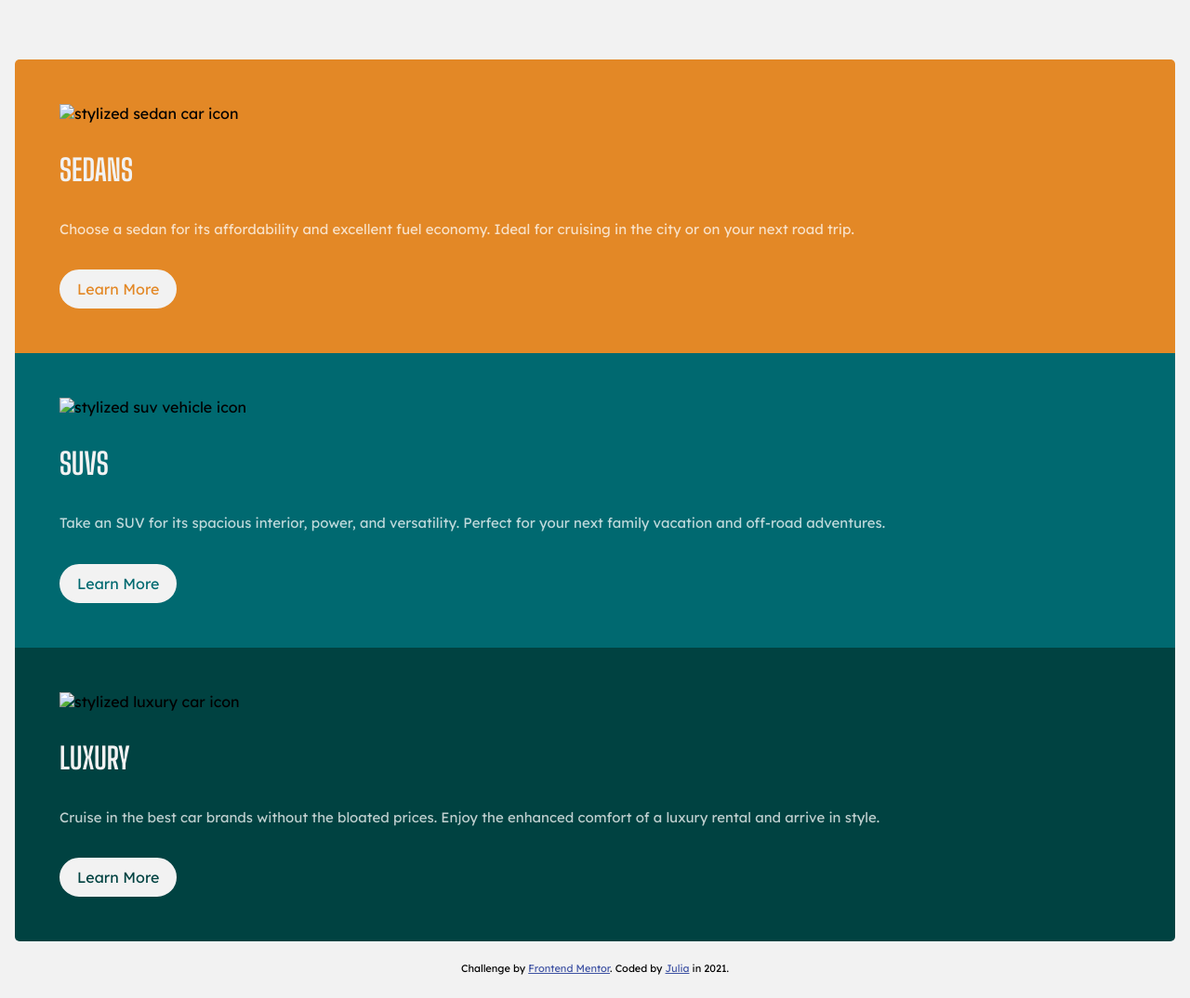
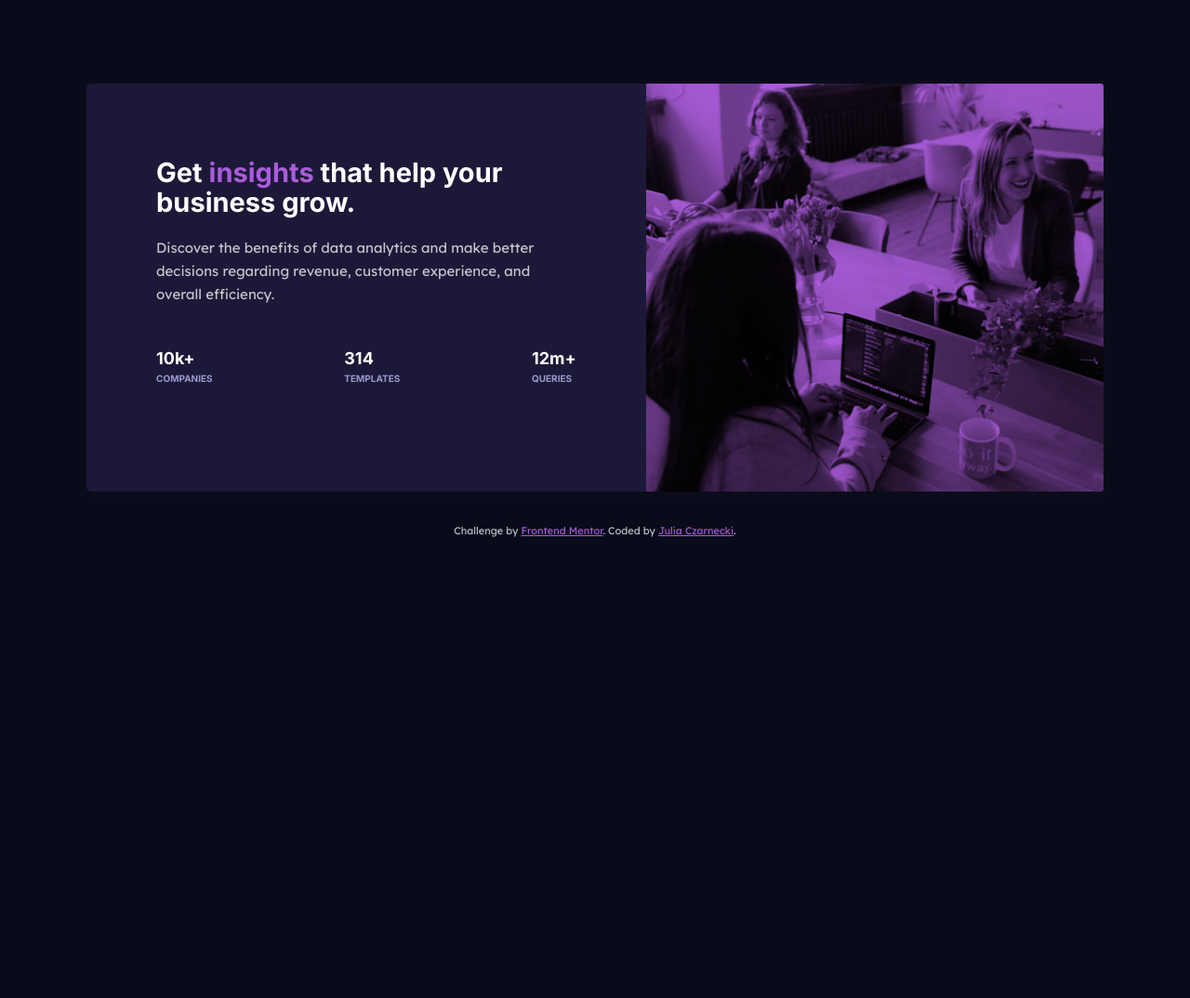
Before and after one commit to ninjulia/FEM_Stats-Preview-Card, a plain HTML site: page index.html in a window 1280 px wide. Shown: the whole page at 93% size. After the commit the page ends 800 px from the top, so only its background shows below. Drawn offline with Linux system fonts and the light colour scheme.

Commit message:
Add files via upload

```diff
--- a/index.html
+++ b/index.html
@@ -8,50 +8,39 @@
 
   <link rel="icon" type="image/png" sizes="32x32" href="./images/favicon-32x32.png">
 
-  <title>Frontend Mentor | 3-column preview card component</title>
-
   <link rel="preconnect" href="https://fonts.googleapis.com">
   <link rel="preconnect" href="https://fonts.gstatic.com" crossorigin>
-  <link href="https://fonts.googleapis.com/css2?family=Big+Shoulders+Display:wght@700&family=Lexend+Deca&display=swap"
-    rel="stylesheet">
+  <link href="https://fonts.googleapis.com/css2?family=Lexend+Deca&display=swap" rel="stylesheet">
+  <link href="https://fonts.googleapis.com/css2?family=Inter:wght@400;700&display=swap" rel="stylesheet">
 
-  <link href="./styles.css" rel="stylesheet">
+  <link rel="stylesheet" href="styles.css">
+
+  <title>Frontend Mentor | Stats preview card component</title>
 
 </head>
 
 <body>
-  <div class="card-bg">
-    <div class="card-section">
-      <div class="three-col first">
-        <img src="images/icon-sedans.svg" alt="stylized sedan car icon" />
-        <h3>SEDANS</h3>
-        <p>Choose a sedan for its affordability and excellent fuel economy. Ideal for cruising in the city
-          or on your next road trip.</p>
-        <a href="#" class="btn" target="_blank">Learn More</a>
+
+  <main>
+    <div class="image-container">
+    </div>
+    <section>
+      <h1>Get <span class="soft-violet">insights</span> that help your business grow.</h1>
+
+      <p>Discover the benefits of data analytics and make better decisions regarding revenue, customer experience, and
+        overall efficiency.</p>
+
+      <div class="stats">
+        <h2>10k+ <span class="subheading">companies</span></h2>
+        <h2>314 <span class="subheading">templates</span></h2>
+        <h2>12m+ <span class="subheading">queries</span></h2>
       </div>
+    </section>
+  </main>
 
-      <div class="three-col second">
-        <img src="images/icon-suvs.svg" alt="stylized suv vehicle icon" />
-        <h3>SUVS</h3>
-        <p>Take an SUV for its spacious interior, power, and versatility. Perfect for your next family vacation
-          and off-road adventures.</p>
-        <a href="#" class="btn" target="_blank">Learn More</a>
-      </div>
-
-      <div class="three-col third">
-        <img src="images/icon-luxury.svg" alt="stylized luxury car icon" />
-        <h3>LUXURY</h3>
-        <p>Cruise in the best car brands without the bloated prices. Enjoy the enhanced comfort of a luxury
-          rental and arrive in style.</p>
-        <a href="#" class="btn" target="_blank">Learn More</a>
-      </div>
-    </div>
-
-
-    <div class="attribution">
-      Challenge by <a href="https://www.frontendmentor.io?ref=challenge" target="_blank">Frontend Mentor</a>.
-      Coded by <a href="https://www.github.com/ninjulia">Julia</a> in 2021.
-    </div>
+  <div class="attribution">
+    Challenge by <a href="https://www.frontendmentor.io?ref=challenge" target="_blank">Frontend Mentor</a>.
+    Coded by <a href="https://github.com/ninjulia">Julia Czarnecki</a>.
   </div>
 </body>
 
--- a/styles.css
+++ b/styles.css
@@ -1,146 +1,143 @@
-:root {
-    --bright-orange: hsl(31, 77%, 52%);
-    --dark-cyan: hsl(184, 100%, 22%);
-    --very-dark-cyan: hsl(179, 100%, 13%);
-    --transparent-white: hsla(0, 0%, 100%, 0.75);
-    --very-light-gray: hsl(0, 0%, 95%);
+* {
+    box-sizing: border-box;
+    margin: 0;
+    padding: 0;
 }
 
-* {
-    margin: 0;
-    padding: 0;
-    box-sizing: border-box;
-}
-
-.card-bg {
-    background-color: var(--very-light-gray);
-    padding: 4em 1em;
+body {
+    margin: 0px;
+    padding: 90px 30px;
+    display: flex;
+    flex-direction: column;
+    justify-content: center;
+    align-items: center;
+    background-color: hsl(233, 47%, 7%);
+    text-align: center;
+    color: hsla(0, 0%, 100%, 0.75);
     font-family: 'Lexend Deca', sans-serif;
 }
 
-.card-section {
-    display: flex;
-    flex-direction: column;
-    justify-content: stretch;
+.soft-violet {
+    color: hsl(277, 64%, 61%);
 }
 
-.three-col {
-    padding: 3em;
+h1 {
+    font-family: 'Inter', sans-serif;
+    font-weight: 700;
+    color: #ffffff;
+    font-size: 23px;
+    font-weight: bold;
+    line-height: 32px;
+    margin-bottom: 20px;
 }
 
-.three-col img {
-    height: auto;
-    padding-bottom: 2em;
+p {
+    font-size: 15px;
+    line-height: 25px;
 }
 
-.three-col h3 {
-    font-family: 'Big Shoulders Display', cursive;
-    color: var(--very-light-gray);
-    font-size: 32px;
-    padding-bottom: 1em;
+h2 {
+    font-family: 'Inter', sans-serif;
+    font-weight: 400;
+    color: #ffffff;
+    font-size: 18px;
+    font-weight: bold;
+    margin-bottom: 36px;
 }
 
-.three-col p {
-    font-size: 15px;
-    color: var(--transparent-white);
-    line-height: 1.75;
-    padding-bottom: 2em;
+h2:last-of-type {
+    margin-bottom: 0;
 }
 
-.three-col a {
-    display: inline-block;
-    padding: .5em 1em;
-    background-color: var(--very-light-gray);
-    border: 3px solid var(--very-light-gray);
-    text-align: center;
-    text-decoration: none;
-    cursor: pointer;
-    border-radius: 1.5em;
-    font-size: 1em;
+.subheading {
+    display: block;
+    font-size: 10px;
+    text-transform: uppercase;
+    color: #9999cc;
+    margin-top: 5px;
 }
 
-.three-col a:hover {
-    border: 3px solid var(--very-light-gray);
-    color: var(--very-light-gray);
+main {
+    background-color: #1c1938;
+    border-radius: 5px;
+    box-shadow: 5px 10px #0a0c1b;
 }
 
-.first {
-    background-color: var(--bright-orange);
-    border-radius: 5px 5px 0px 0px;
+.image-container {
+    height: 320px;
+    background-color: hsl(277, 64%, 61%);
+    background-image: url(images/image-header-mobile.jpg);
+    background-position: center;
+    background-repeat: no-repeat;
+    background-size: cover;
+    background-blend-mode: multiply;
+    border-radius: 3px 3px 0 0;
 }
 
-.first a {
-    color: var(--bright-orange);
+.image img {
+    max-width: 100%;
+    height: auto;
+    mix-blend-mode: multiply;
+    display: block;
 }
 
-.first a:hover {
-    background-color: var(--bright-orange);
+section {
+    padding: 40px 20px;
 }
 
-.second {
-    background-color: var(--dark-cyan);
+.stats {
+    margin-top: 46px;
+    text-align: center;
 }
 
-.second a {
-    color: var(--dark-cyan);
-}
-
-.second a:hover {
-    background-color: var(--dark-cyan);
-}
-
-.third {
-    background-color: var(--very-dark-cyan);
-    border-radius: 0px 0px 5px 5px;
-}
-
-.third a {
-    color: var(--very-dark-cyan);
-}
-
-.third a:hover {
-    background-color: var(--very-dark-cyan);
-}
-
+/* Attribution styles from FrontEnd Mentor */
 
 .attribution {
     font-size: 11px;
     text-align: center;
-    padding: 2em;
+    padding: 35px;
 }
 
 .attribution a {
-    color: hsl(228, 45%, 44%);
+    color: hsl(277, 64%, 61%);
 }
 
-@media only screen and (min-width: 1440px) {
-    .card-section {
-        flex-direction: row;
-        max-width: 1024px;
-        margin: 0 auto;
+@media only screen and (min-width: 992px) {
+
+    body {
+        text-align: left;
     }
 
-    .three-col {
+    h1 {
+        font-size: 29px;
+    }
+
+    h2{
+        text-align: left;
+    }
+
+    main {
         display: flex;
-        flex-direction: column;
+        flex-direction: row-reverse;
+        justify-content: space-between;
+        align-items: stretch;
+    }
+
+    .image-container {
+        flex-grow: 1;
+        height: auto;
+        background-image: url(images/image-header-desktop.jpg);
+        border-radius: 0px 3px 3px 0px;
+    }
+
+    section {
+        padding: 80px 75px;
+        flex-basis: 55%;
+    }
+
+    .stats {
+        display: flex;
         justify-content: space-between;
     }
 
-    .three-col p {
-        padding-bottom: 3em;
-    }
-
-    .three-col img,
-    .three-col a {
-        width: max-content;
-    }
-
-    .first {
-        border-radius: 5px 0px 0px 5px;
-    }
-
-    .third {
-        border-radius: 0px 5px 5px 0px;
-    }
-
 }
```
Also changed, not shown: 1 other file.
